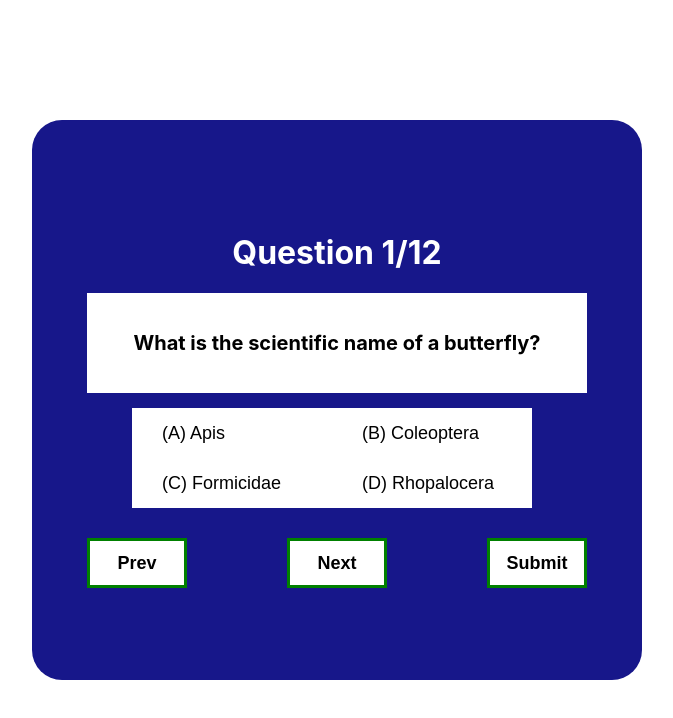
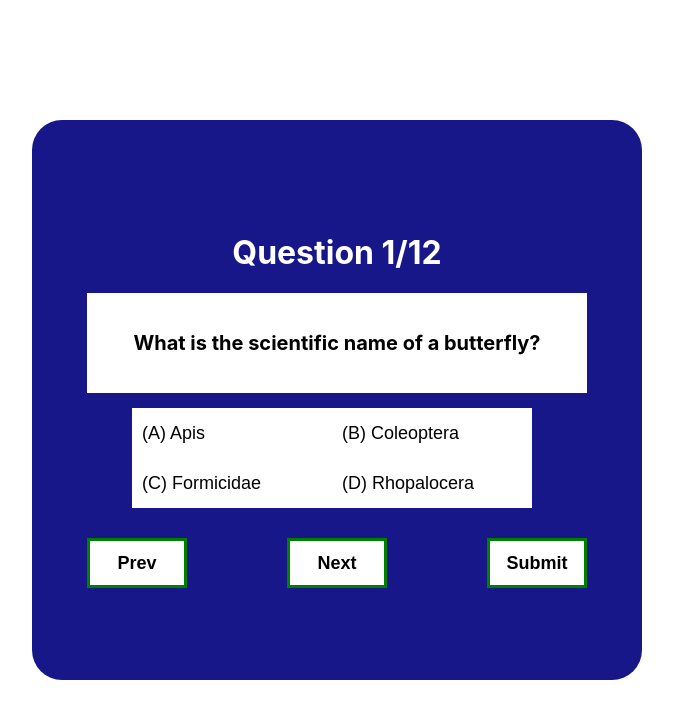
Before and after one commit to Naijamerit/react-quiz, a React (Create React App) app: page / in a window 1280 px wide. Shown: the top 718 px of the page, without its empty margins (303-976 px from the left). Built offline with nearby package versions, Linux system fonts and the light colour scheme.

Commit message:
1 file modified

```diff
--- a/src/App.css
+++ b/src/App.css
@@ -67,8 +67,6 @@ body {
 
 .answers span {
   display: flex;
-  justify-content: flex-start;
-  margin-left: 20px;
 }
 button {
   width: 200px;
```
